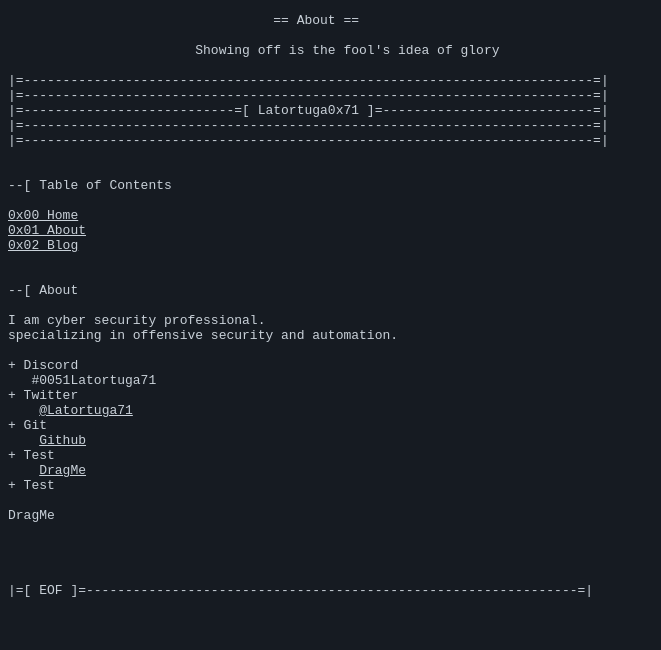
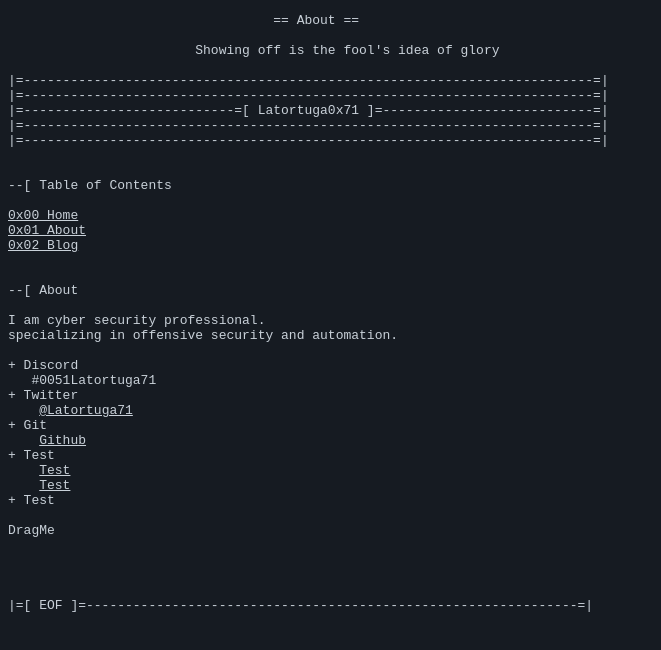
Before and after one commit to latortuga71/personal_site_last, an Astro site: page /about in a window 1280 px wide. Shown: the whole page, without its empty margins (0-661 px from the left). Built offline with nearby package versions, Linux system fonts and the light colour scheme; Astro itself is replaced by a stand-in of ours.

Commit message:
Update about.astro

```diff
--- a/src/pages/about.astro
+++ b/src/pages/about.astro
@@ -60,7 +60,8 @@ specializing in offensive security and automation.
 + Git
     <a href="https://github.com/latortuga71">Github</a>
 + Test
-    <a href="file:///C:\Windows\SYstem32\cmd.exe">DragMe</a>
+    <a href="https://latortuga.io/resume.docx" download>Test</a>
+    <a href="../resume.docx" download>Test</a>
 + Test
 	<div id="dragme" draggable="true">DragMe</div>
 	<script>
```
